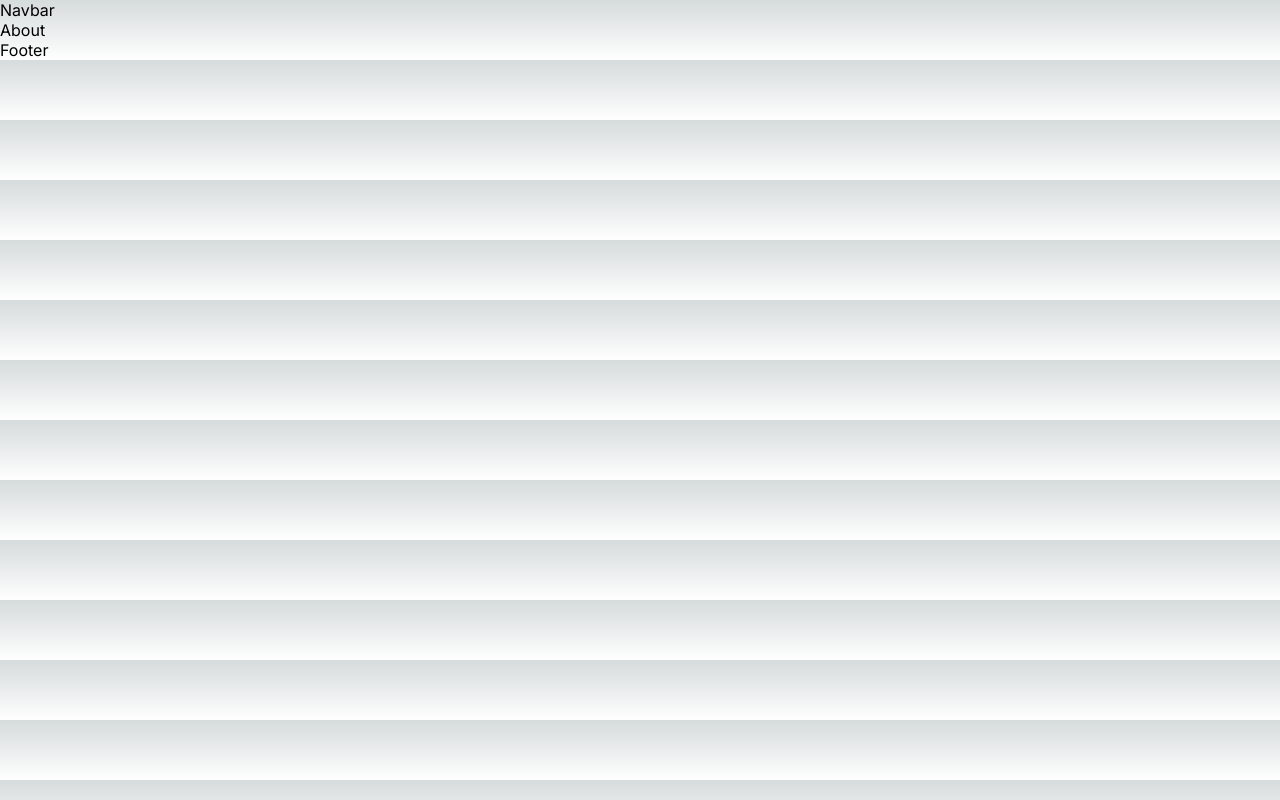
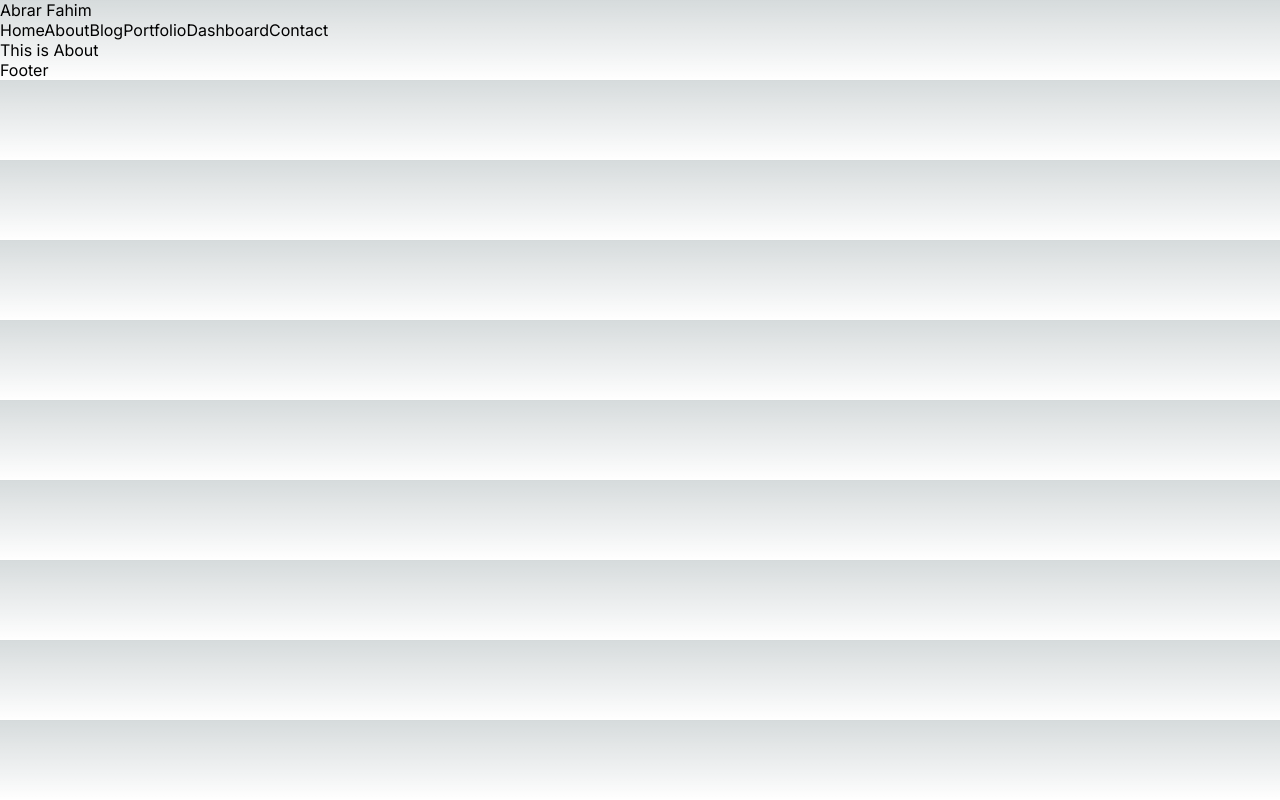
Before and after one commit to Abfahim21/next.js-project, a Next.js app: page /about in a window 1280 px wide. Built offline with nearby package versions, Linux system fonts and the light colour scheme.

Commit message:
components

```diff
--- a/src/app/about/page.js
+++ b/src/app/about/page.js
@@ -2,7 +2,7 @@ import React from 'react'
 
 const About = () => {
   return (
-    <div>About</div>
+    <div>This is About</div>
   )
 }
 
--- a/src/components/navbar/Navbar.js
+++ b/src/components/navbar/Navbar.js
@@ -1,8 +1,53 @@
+import Link from 'next/link'
 import React from 'react'
+
+const links = [
+  {
+    id:1,
+    title:"Home",
+    url:"/"
+  },
+
+  {
+    id:2,
+    title:"About",
+    url:"/about"
+  },
+  {
+    id:3,
+    title:"Blog",
+    url:"/blog"
+  },
+  {
+    id:4,
+    title:"Portfolio",
+    url:"/portfolio"
+  },
+  {
+    id:5,
+    title:"Dashboard",
+    url:"/dashboard"
+  },
+  {
+    id:6,
+    title:"Contact",
+    url:"/contact"
+  },
+]
 
 const Navbar = () => {
   return (
-    <div>Navbar</div>
+    <div>
+      <Link href="/">Abrar Fahim</Link>
+      <div>
+        {links.map(
+          link=>(
+            <Link key={link.id} href={link.url}>{link.title}</Link>
+          )
+        )}
+
+      </div>
+    </div>
   )
 }
 
```
Also changed, not shown: src/app/blog/[id]/page.js (deleted).
